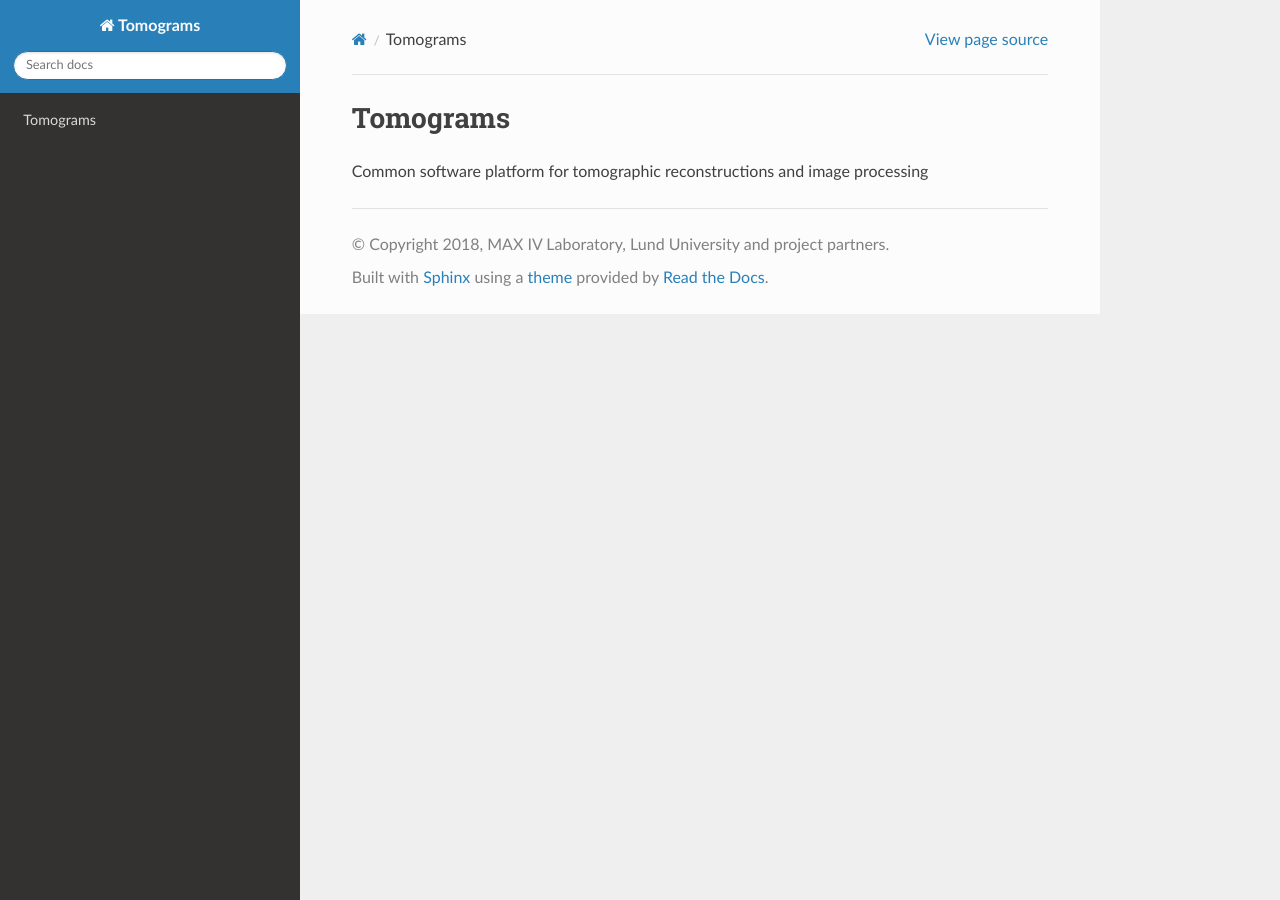
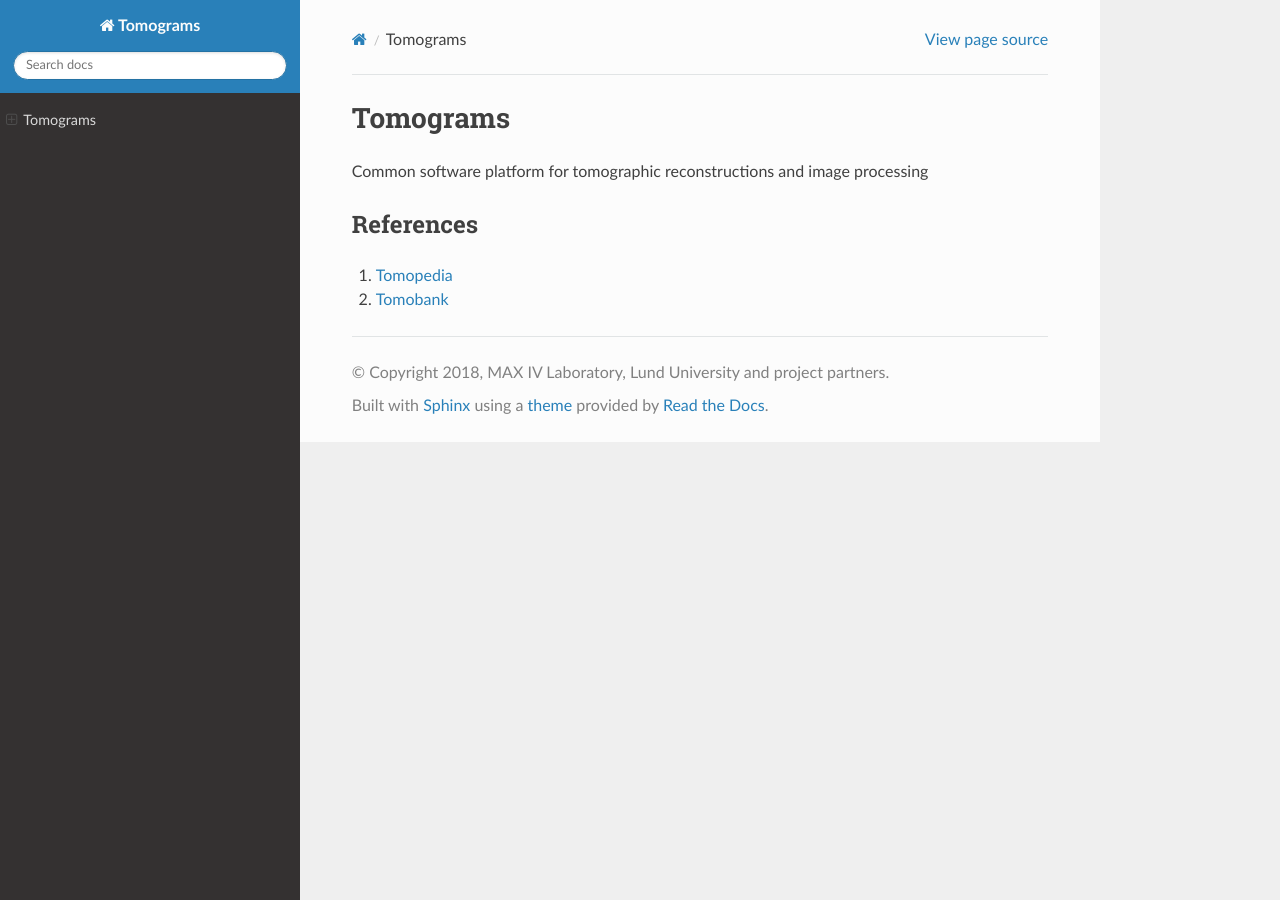
Before and after one commit to tomograms/tomograms-doc, a Sphinx documentation site: the page built from doc/source/index.md, in a window 1280 px wide. Built offline with Sphinx 7.4.7 and the Read the Docs theme 2.0.0, drawn with Linux system fonts in a browser that asks for light colours.

Commit message:
Update index-doc page
Adding few references.

```diff
--- a/doc/source/index.md
+++ b/doc/source/index.md
@@ -1,3 +1,7 @@
 # Tomograms
 
 Common software platform for tomographic reconstructions and image processing
+
+## References
+1. [Tomopedia](https://tomopedia.github.io/)
+2. [Tomobank](https://tomobank.readthedocs.io)
```
